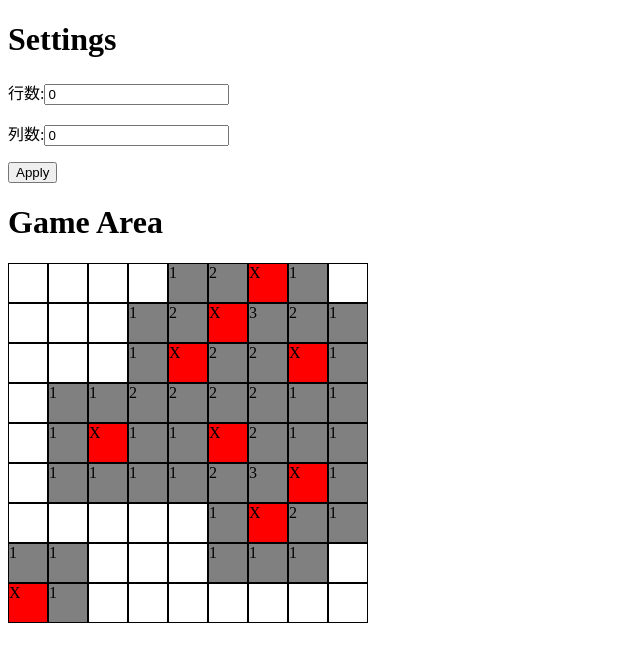
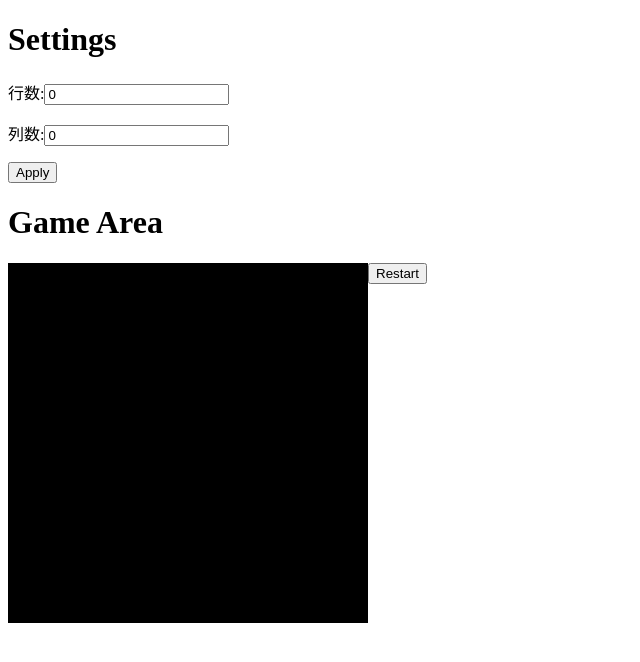
Before and after one commit to thissentenceiswrong/vue-minesweeper, a Vue app: page / in a window 1280 px wide. Shown: the top 662 px of the page, without its empty margins (0-640 px from the left). Built offline with nearby package versions, Linux system fonts and the light colour scheme.

Commit message:
Bug: second call to init() will freeze UI

```diff
--- a/src/classes/Helper.js
+++ b/src/classes/Helper.js
@@ -12,7 +12,14 @@ function xyToIndex(x, y, maxX, maxY) {
 
 // todo
 function indexToxy(index, maxX, maxY) {
+    if (hasUndefined([index, maxX, maxY])) {
+        throw "Undefined param";
+    }
 
+    return {
+        x: Math.floor(index / maxY),
+        y: index % maxY
+    }
 }
 
 function hasUndefined(arr) {
--- a/src/classes/MineSweeper.js
+++ b/src/classes/MineSweeper.js
@@ -11,6 +11,8 @@ export default class MineSweeper {
         this.numMines = mines;
         this.setMines = null;
 
+        this.isGameOver = false;
+
         /**
          * An array contains object with following keys:
          *     isRevealed
@@ -20,13 +22,25 @@ export default class MineSweeper {
          */
         this.board = null;
 
-        this.onGameUpdate = function () {
+        this.botOnGameUpdate = function () {
+        };
+
+        this.botOnGameOver = function () {
+        };
+
+        this.onGameOver = function () {
         };
 
         this.init();
     }
 
-    init() {
+    init(row, col, mines) {
+        this.numRow = row || this.numRow;
+        this.numCol = col || this.numCol;
+        this.numMines = mines || this.numMines;
+
+        this.isGameOver = false;
+
         this.setMines = new Set();
 
         this.board = new Array(this.numRow * this.numCol);
@@ -40,7 +54,6 @@ export default class MineSweeper {
         while (setMines.size !== this.numMines) {
             let x = Math.floor(Math.random() * this.numRow);
             let y = Math.floor(Math.random() * this.numCol);
-            // let mine = x * Math.pow(10, numDigits(this.numCol)) + y;
             let mine = xyToIndex(x, y, this.numRow, this.numCol);
 
             setMines.add(mine);
@@ -53,7 +66,7 @@ export default class MineSweeper {
                 let index = xyToIndex(x, y, this.numRow, this.numCol);
 
                 this.board[index] = {
-                    isRevealed: true,
+                    isRevealed: false,
                     isMine: this.setMines.has(index),
                     numMinesNearby: this.numMinesNearby(x, y)
                 };
@@ -78,40 +91,68 @@ export default class MineSweeper {
         return this.setMines.has(xyToIndex(x, y, this.numRow, this.numCol));
     }
 
+    /**
+     * Game over
+     * @param won: true if won
+     */
+    gameOver(won) {
+        this.isGameOver = true;
+
+        // reveal all mines
+        for (let each of this.setMines.values()) {
+            this.board[each].isRevealed = true;
+        }
+
+        this.onGameOver();
+        this.botOnGameOver();
+    }
+
     // Left click
     revealCell(x, y) {
+        if (this.isGameOver) {
+            return;
+        }
+
         if (this.isMine(x, y)) {
-            // todo: game over
+            // todo: flag the one you clicked
+
+            this.gameOver(false);
+            return;
         }
 
         // BFS
-        let queue = [{x, y}];
+        const queue = [{x, y}];
         while (queue.length !== 0) {
             let cur = queue.shift();
-            let curIndex = xyToIndex(x, y, this.numRow, this.numCol);
+            let curIndex = xyToIndex(cur.x, cur.y, this.numRow, this.numCol);
             let curCell = this.board[curIndex];
 
             // reveal current cell
             if (curCell.isRevealed) {
                 continue;
             }
-
             curCell.isRevealed = true;
 
             // put nearby cells into the queue
-            if (curCell.numMinesNearby === 0) {
+            if (curCell.numMinesNearby > 0) {
                 // stop when near mine
                 continue;
             }
 
-            nearbyCells(x, y, this.numRow, this.numCol).forEach((e) => {
+            nearbyCells(cur.x, cur.y, this.numRow, this.numCol).forEach((e) => {
                 queue.push(e);
             });
         }
+
+        this.botOnGameUpdate(this.board);
     }
 
     // right click
     flagCell(x, y) {
+        if (this.isGameOver) {
+            return;
+        }
 
+        // todo
     }
 }
--- a/src/components/cell.vue
+++ b/src/components/cell.vue
@@ -1,5 +1,8 @@
 <template>
-    <div v-bind:class="cellClassObject">{{cell}}</div>
+    <div v-bind:class="cellClassObject"
+         @click="$emit('click-cell', index)">
+        {{cell}}
+    </div>
 </template>
 
 <script>
@@ -31,6 +34,10 @@
                 };
             },
             cell: function () {
+                if (!this.item["isRevealed"]) {
+                    return '';
+                }
+
                 if (this.item["isMine"]) {
                     return 'X';
                 }
--- a/src/components/game-area.vue
+++ b/src/components/game-area.vue
@@ -9,16 +9,19 @@
 
                   v-bind:item="item"
                   v-bind:index="index"
+                  v-on:click-cell="clickCell"
 
                   v-bind:style="cellStyleObject">
             </cell>
             <div id="clearFloat"></div>
         </div>
+        <button @click="restart">Restart</button>
     </div>
 </template>
 
 <script>
     import MineSweeper from "../classes/MineSweeper";
+    import {indexToxy} from "../classes/Helper";
 
     import cell from "./cell";
 
@@ -31,7 +34,22 @@
                 widthCell: 40
             };
         },
+        created() {
+            // bug
+            // this.minesweeper.init();
+            this.minesweeper.onGameOver = function () {
+                console.log("Game Over");
+            };
+        },
         methods: {
+            restart: function() {
+                this.minesweeper.init();
+            },
+            clickCell: function (e) {
+                let ret = indexToxy(e, this.minesweeper.numRow, this.minesweeper.numCol);
+
+                this.minesweeper.revealCell(ret.x, ret.y);
+            }
         },
         computed: {
             gameboard: function () {
```
Also changed, not shown: 1 other file (tests, documents, lock files or other folders).
